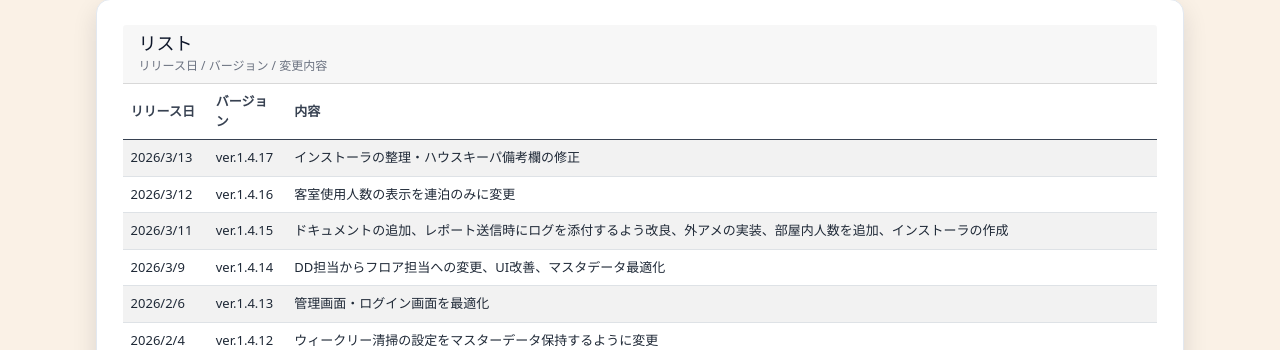
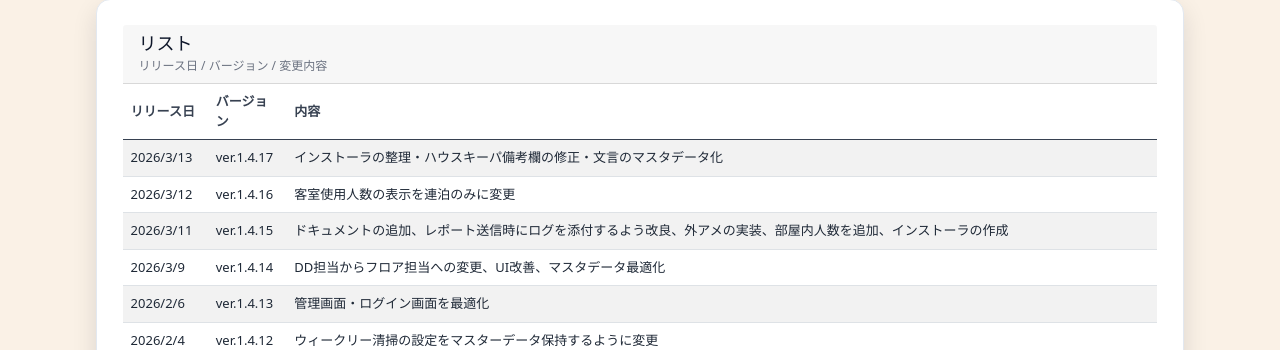
Before and after one commit to yutasato1112/route294, a Django app: page /release/ in a window 1280 px wide. Shown: the part 280-630 px from the top of the page. Run offline with Django 5.2, Linux system fonts and the light colour scheme; parts of the project's set-up code (start-up, migrations or seed data) failed here and were passed over; some libraries are stand-ins or nearby versions.

Commit message:
update ver1.4.17

```diff
--- a/route/cleaning/templates/release.html
+++ b/route/cleaning/templates/release.html
@@ -40,7 +40,7 @@
                     <tr>
                         <td>2026/3/13</td>
                         <td>ver.1.4.17</td>
-                        <td>インストーラの整理・ハウスキーパ備考欄の修正</td>
+                        <td>インストーラの整理・ハウスキーパ備考欄の修正・文言のマスタデータ化</td>
                     </tr>
                     <tr>
                         <td>2026/3/12</td>
```
